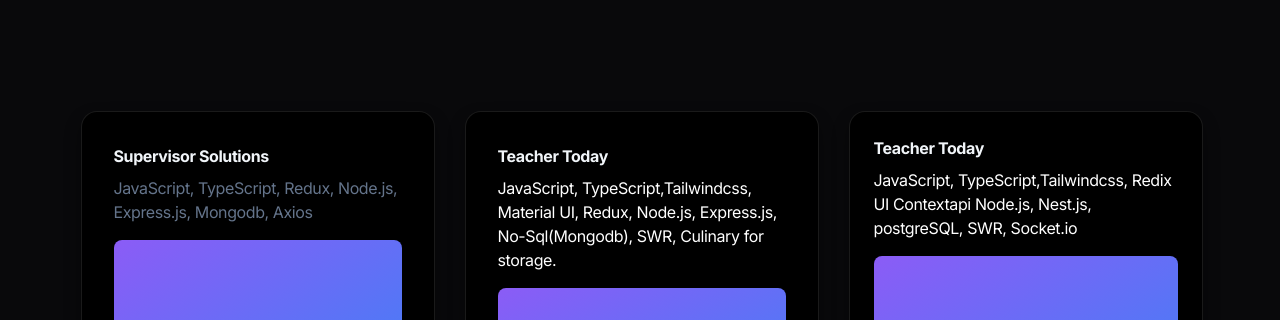
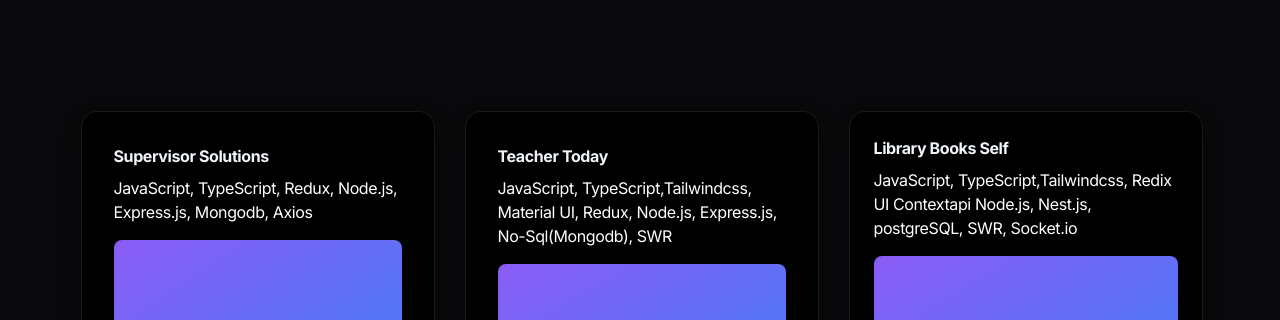
Before and after one commit to Arman8957/arman_porfolio, a Next.js app: page / in a window 1280 px wide. Shown: the part 2360-2680 px from the top of the page. Built offline with nearby package versions, Linux system fonts and the light colour scheme.

Commit message:
text updated

```diff
--- a/src/components/Experience.tsx
+++ b/src/components/Experience.tsx
@@ -17,7 +17,7 @@
            Supervisor Solutions
           </h3>
           <div className="text-base !m-0 !p-0 font-normal">
-            <span className="text-slate-500 ">
+            <span className="text-white ">
             JavaScript, TypeScript,
             Redux, Node.js, Express.js, Mongodb, Axios
             </span>
@@ -36,7 +36,7 @@
           <div className="text-base !m-0 !p-0 font-normal">
             <span className="text-white">
             JavaScript, TypeScript,Tailwindcss, Material UI,
-            Redux, Node.js, Express.js, No-Sql(Mongodb), SWR, Culinary for storage.
+            Redux, Node.js, Express.js, No-Sql(Mongodb), SWR
             </span>
           </div>
           <div className="flex flex-1 w-full rounded-lg mt-4 bg-gradient-to-br from-violet-500 via-purple-500 to-blue-500" />
@@ -49,7 +49,7 @@
       >
         <div className="flex basis-full flex-col p-2 tracking-tight text-slate-100/50 sm:basis-1/2 w-[20rem] h-[20rem] ">
           <h3 className="max-w-xs !pb-2 !m-0 font-bold  text-base text-slate-100">
-            Teacher Today
+            Library Books Self
           </h3>
           <div className="text-base !m-0 !p-0 font-normal">
             <span className="text-white ">
```
